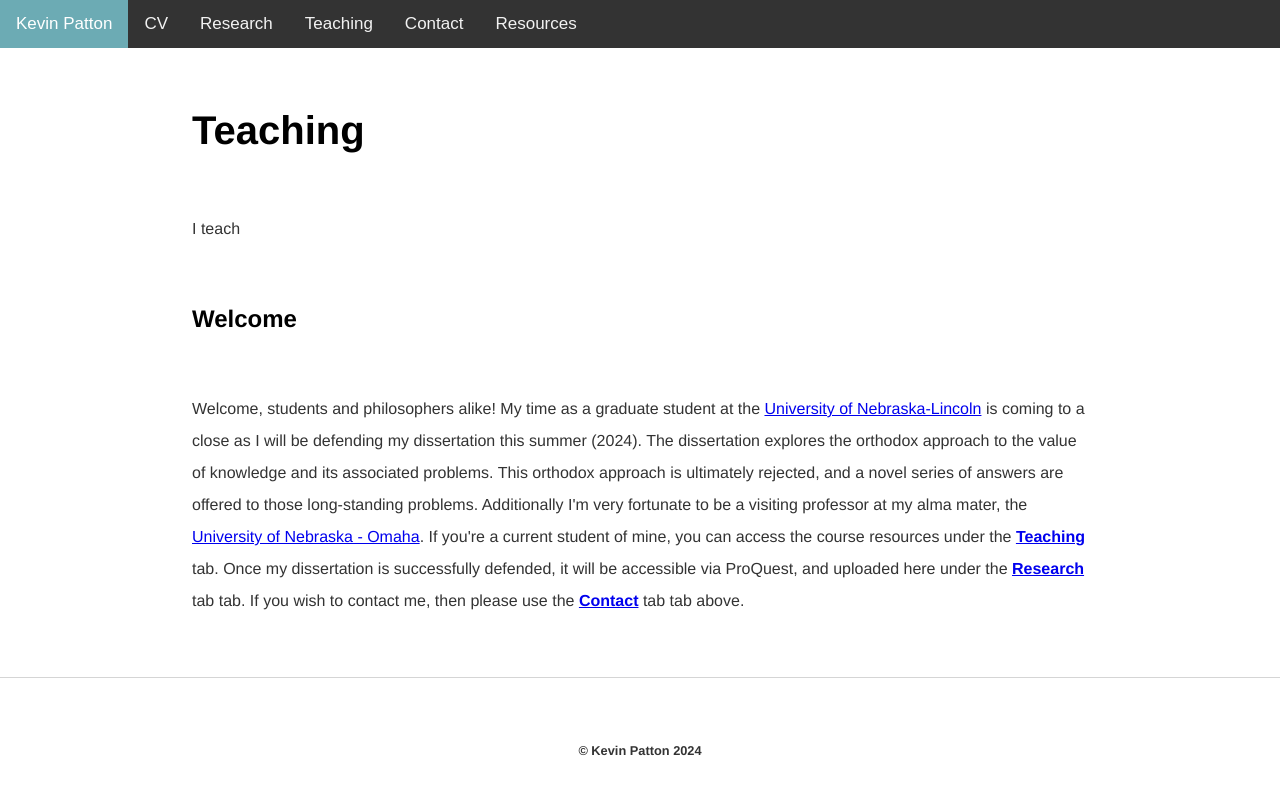
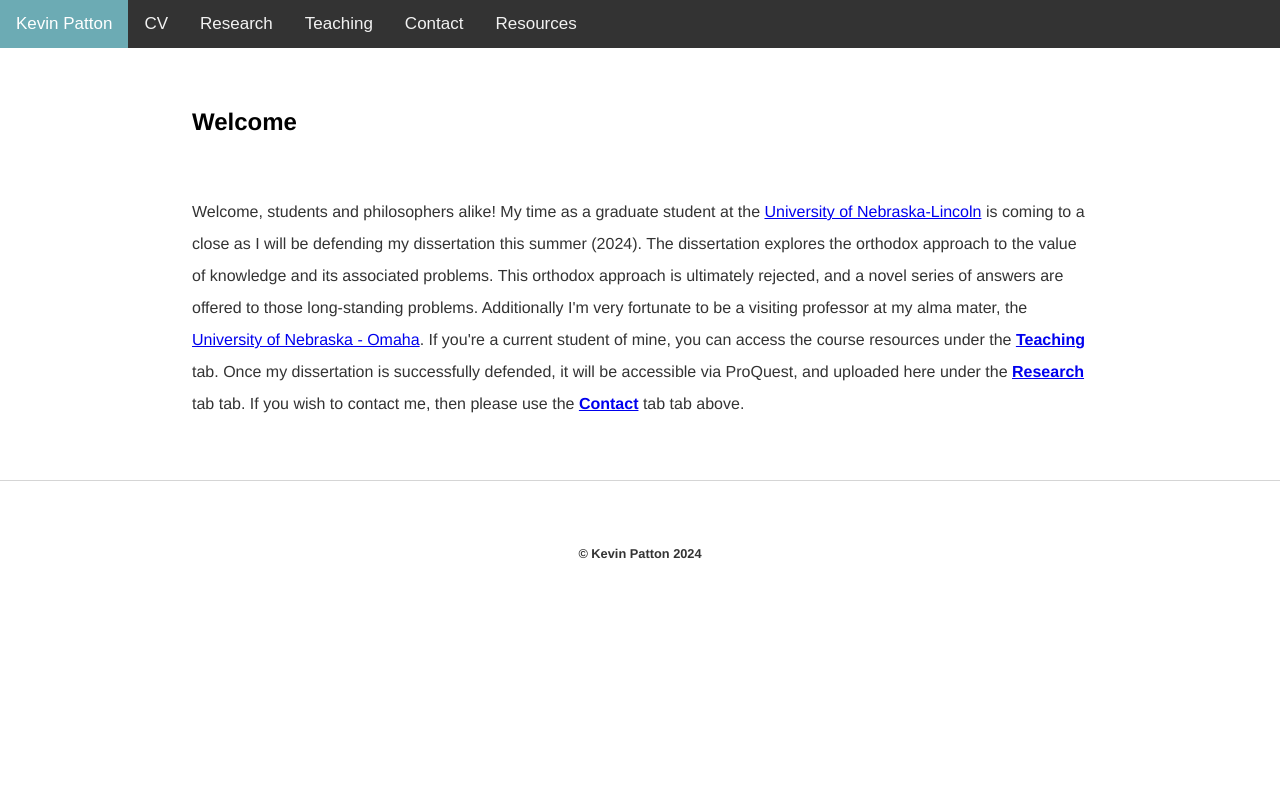
Before and after one commit to kevinjpatton/kevinjpatton.github.io, a Jekyll site: the page built from test.html, in a window 1280 px wide. Shown: the top 795 px of the page. Built offline with Jekyll 4.4.1, drawn with Linux system fonts in a browser that asks for light colours; Markdown is read by kramdown in place of the engine named in the settings.

Commit message:
Update test.html

```diff
--- a/test.html
+++ b/test.html
@@ -2,12 +2,6 @@
 layout: test
 title: Test
 ---
-<div class="hero-image">
-  <div class="hero-text">
-    <h1>Teaching</h1>
-    <p>I teach</p>
-  </div>
-</div>
 <!-- /.blurb -->
 <div class="blurb">
 <h2>Welcome</h2>
```
